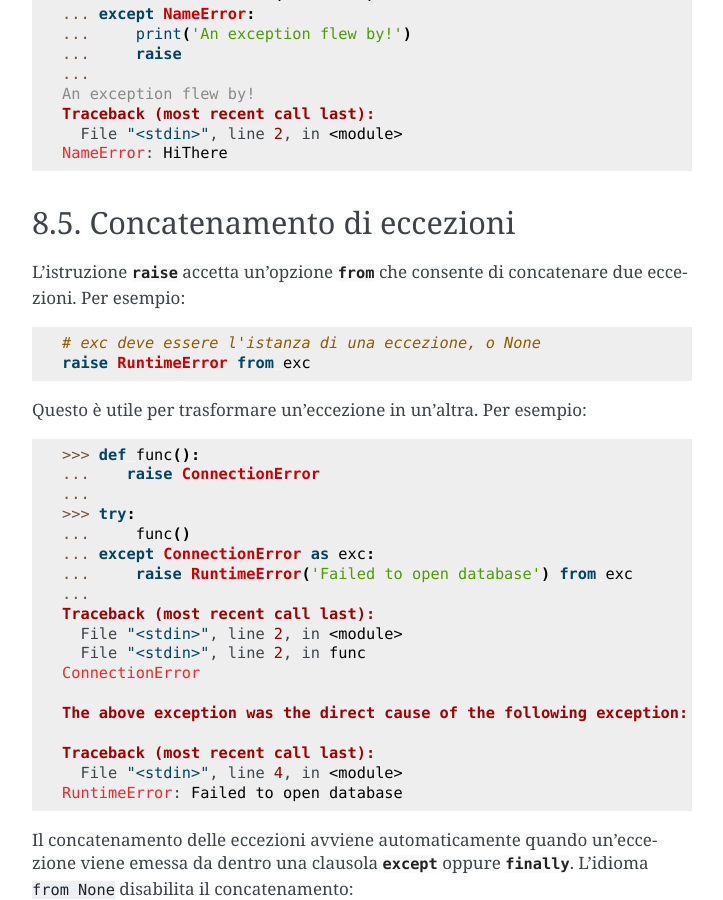
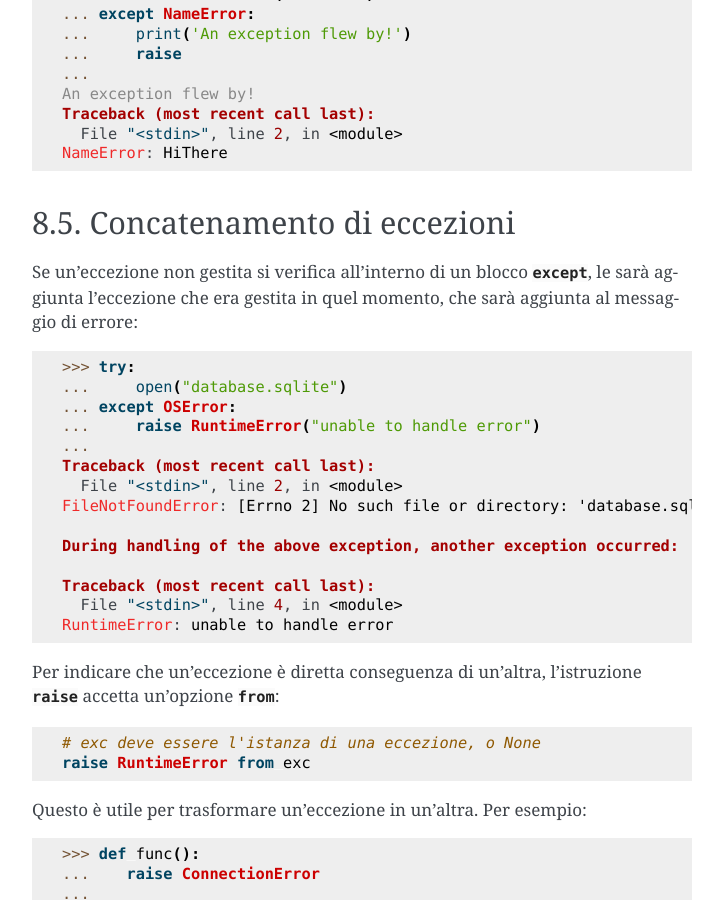
Before and after one commit to ricpol/pytutorial-it, a Sphinx documentation site: the page built from tutorial/source/errors.rst, in a window 1280 px wide and 900 px high, scrolled down 5780 px. Shown: the whole window, without its empty margins (388-1111 px from the left). Built offline with Sphinx 7.4.7, drawn with Linux system fonts in a browser that asks for light colours.

```diff
--- a/tutorial/source/appetite.rst
+++ b/tutorial/source/appetite.rst
@@ -8,7 +8,7 @@
 
     Questa è la traduzione della **versione "di sviluppo" del Tutorial**,
     corrispondente a Python 3.11, ed è aggiornata al
-    `23 luglio 2022 <https://github.com/python/cpython/commits/main/Doc/tutorial>`_.
+    `10 ottobre 2022 <https://github.com/python/cpython/commits/main/Doc/tutorial>`_.
 
     La repository GitHub di questo progetto
     `si trova qui <https://github.com/ricpol/pytutorial-it>`_:
--- a/tutorial/source/errors.rst
+++ b/tutorial/source/errors.rst
@@ -295,8 +295,27 @@ di rilanciare l'eccezione::
 Concatenamento di eccezioni
 ===========================
 
-L'istruzione :keyword:`raise` accetta un'opzione :keyword:`from<raise>`
-che consente di concatenare due eccezioni. Per esempio::
+Se un'eccezione non gestita si verifica all'interno di un blocco
+:keyword:`except`, le sarà aggiunta l'eccezione che era gestita
+in quel momento, che sarà aggiunta al messaggio di errore::
+
+    >>> try:
+    ...     open("database.sqlite")
+    ... except OSError:
+    ...     raise RuntimeError("unable to handle error")
+    ...
+    Traceback (most recent call last):
+      File "<stdin>", line 2, in <module>
+    FileNotFoundError: [Errno 2] No such file or directory: 'database.sqlite'
+    <BLANKLINE>
+    During handling of the above exception, another exception occurred:
+    <BLANKLINE>
+    Traceback (most recent call last):
+      File "<stdin>", line 4, in <module>
+    RuntimeError: unable to handle error
+
+Per indicare che un'eccezione è diretta conseguenza di un'altra,
+l'istruzione :keyword:`raise` accetta un'opzione :keyword:`from<raise>`::
 
     # exc deve essere l'istanza di una eccezione, o None
     raise RuntimeError from exc
--- a/tutorial/source/whatnow.rst
+++ b/tutorial/source/whatnow.rst
@@ -16,7 +16,7 @@ sezioni della documentazione sono:
   e moduli della libreria standard. La distribuzione di Python contiene
   *molte cose*. Ci sono moduli per leggere le caselle di posta Unix, ricevere
   documenti via HTTP, generare numeri casuali, leggere le opzioni della riga
-  di comando, scrivere programmi grafici, comprimere dati e molto altro
+  di comando, comprimere dati e molto altro
   ancora. Un'occhiata veloce a questa documentazione dovrebbe bastare per
   farsi un'idea di che cosa è disponibile.
 
```
Also changed, not shown: tutorial/source/inputoutput.rst (+13 -1 lines), tutorial/source/introduction.rst (+4 -4 lines).
